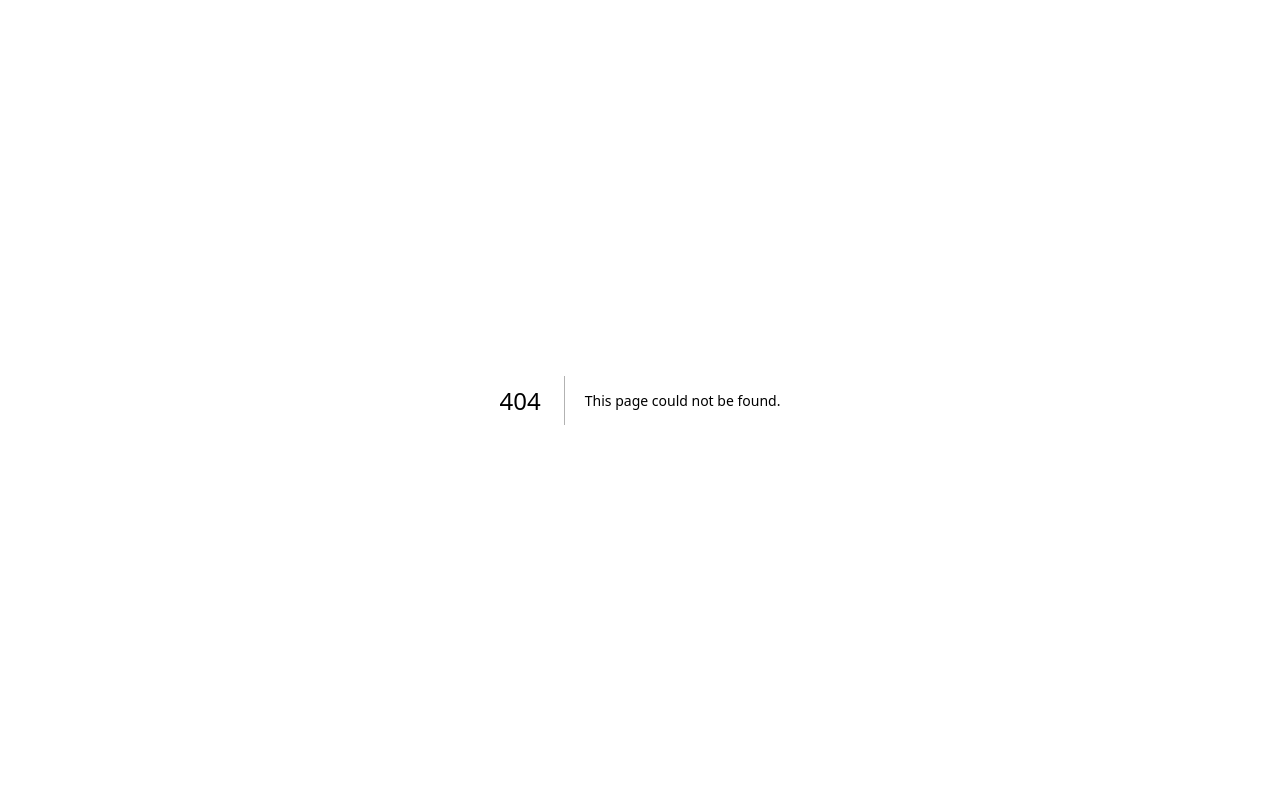
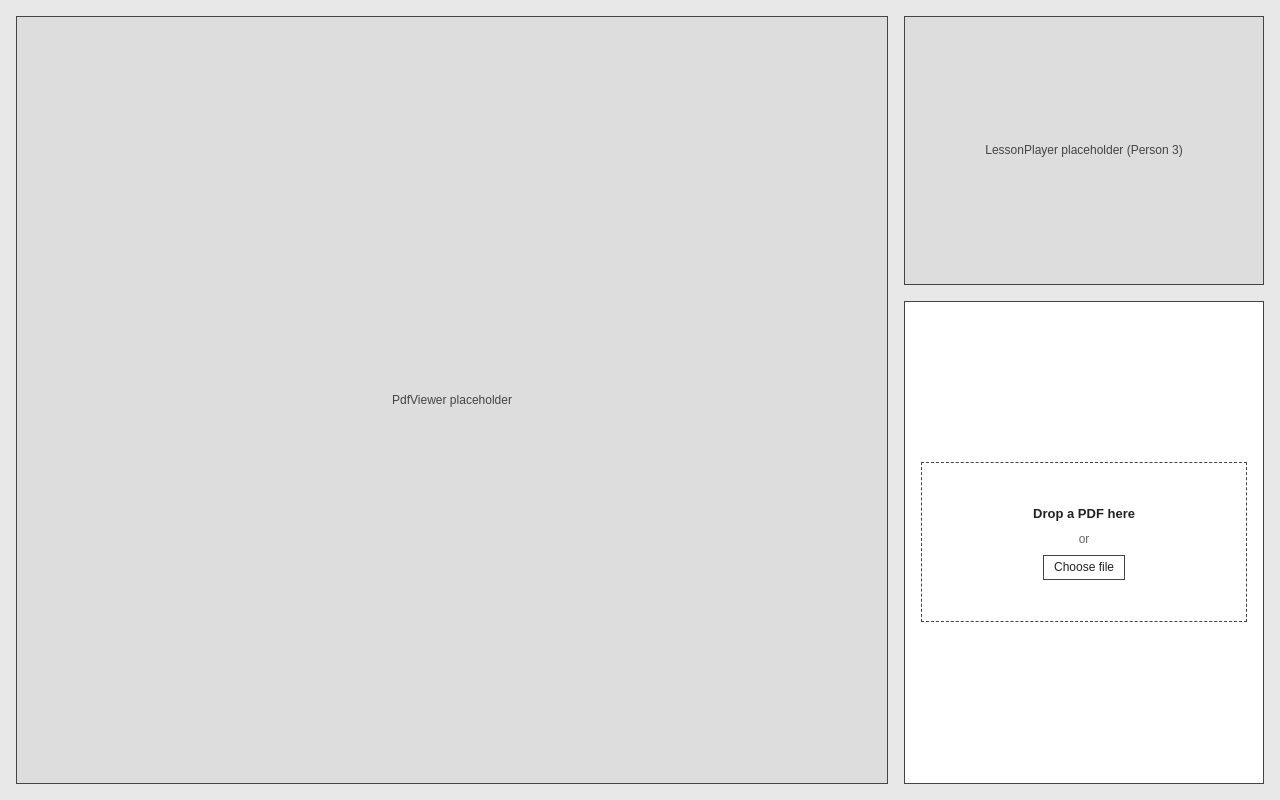
Before and after one commit to ghilou05/greatunihack2026, a Next.js app in the folder frontend/: page /dev/panel in a window 1280 px wide. Before the commit this address had no page. Built offline with nearby package versions, Linux system fonts and the light colour scheme; no server answers.

Commit message:
feat(dev): add fixture-backed dev page for LessonPanel
A fake timer advances the current segment every 5s.

Co-Authored-By: Claude Opus 5.5 <noreply@anthropic.com>

```diff
--- /dev/null
+++ b/frontend/src/app/dev/panel/page.tsx
@@ -0,0 +1,62 @@
+"use client";
+
+import { useEffect, useState, type CSSProperties } from "react";
+import { LessonPanel } from "@/components/lesson/LessonPanel";
+import { enableFixtureMode } from "@/lib/api";
+import type { LessonPlan } from "@/lib/types";
+
+enableFixtureMode();
+
+const ADVANCE_MS = 5000;
+
+const placeholder: CSSProperties = {
+  display: "flex",
+  alignItems: "center",
+  justifyContent: "center",
+  background: "#ddd",
+  border: "1px solid #444",
+  color: "#444",
+  font: "12px Arial, Helvetica, sans-serif",
+};
+
+export default function DevPanelPage() {
+  const [lesson, setLesson] = useState<LessonPlan | null>(null);
+  const [currentSegmentIndex, setCurrentSegmentIndex] = useState(0);
+  const segmentCount = lesson?.segments.length ?? 0;
+
+  // Re-arms on every index change, so clicking a segment gives it a full 5s.
+  useEffect(() => {
+    if (segmentCount === 0) return;
+    const timer = setTimeout(
+      () => setCurrentSegmentIndex((index) => (index + 1) % segmentCount),
+      ADVANCE_MS
+    );
+    return () => clearTimeout(timer);
+  }, [segmentCount, currentSegmentIndex]);
+
+  return (
+    <main style={{ height: "100vh", background: "#e8e8e8" }}>
+      <div style={placeholder}>PdfViewer placeholder</div>
+      <aside
+        style={{
+          display: "flex",
+          flexDirection: "column",
+          gap: "1rem",
+          minHeight: 0,
+        }}
+      >
+        <div style={{ ...placeholder, flex: "0 0 35%" }}>
+          LessonPlayer placeholder (Person 3)
+        </div>
+        <LessonPanel
+          currentSegmentIndex={currentSegmentIndex}
+          onSelectSegment={setCurrentSegmentIndex}
+          onLessonReady={(ready) => {
+            setCurrentSegmentIndex(0);
+            setLesson(ready);
+          }}
+        />
+      </aside>
+    </main>
+  );
+}
```
